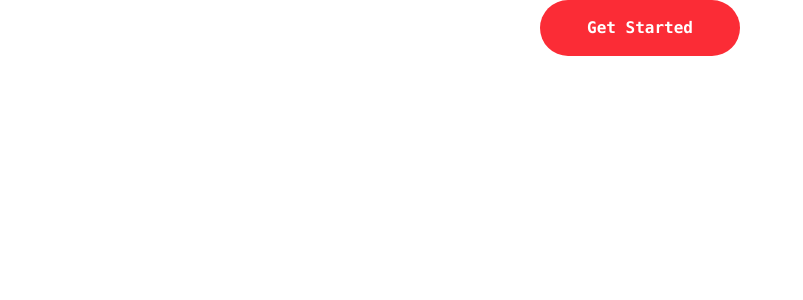
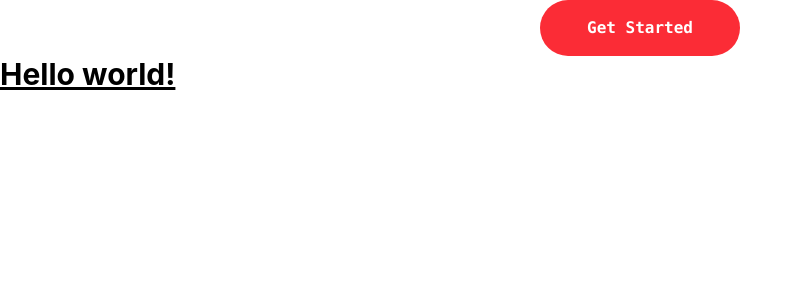
Before and after one commit to yasiruKodikara/Testing, an Angular app in the folder test-project/: page / in a window 1280 px wide. Shown: the top 300 px of the page, without its empty margins (0-803 px from the left). Built offline with nearby package versions, Linux system fonts and the light colour scheme.

Commit message:
h1 added

```diff
--- a/test-project/src/app/app.html
+++ b/test-project/src/app/app.html
@@ -218,3 +218,8 @@
 <div class="test p-4  w-50 m-auto my-auto rounded-full text-white text-center bg-red-500">
   <h2 class="antialiased font-mono font-bold">Get Started</h2>
 </div>
+
+
+<h1 class="text-3xl font-bold underline">
+  Hello world!
+  </h1>
```
